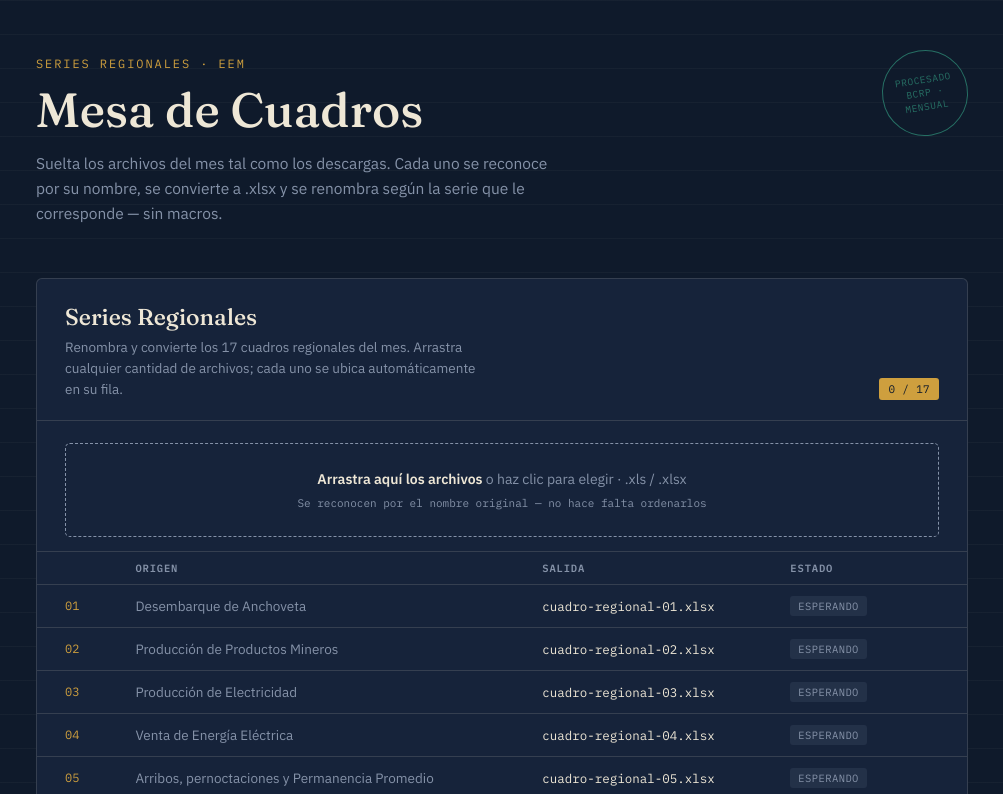
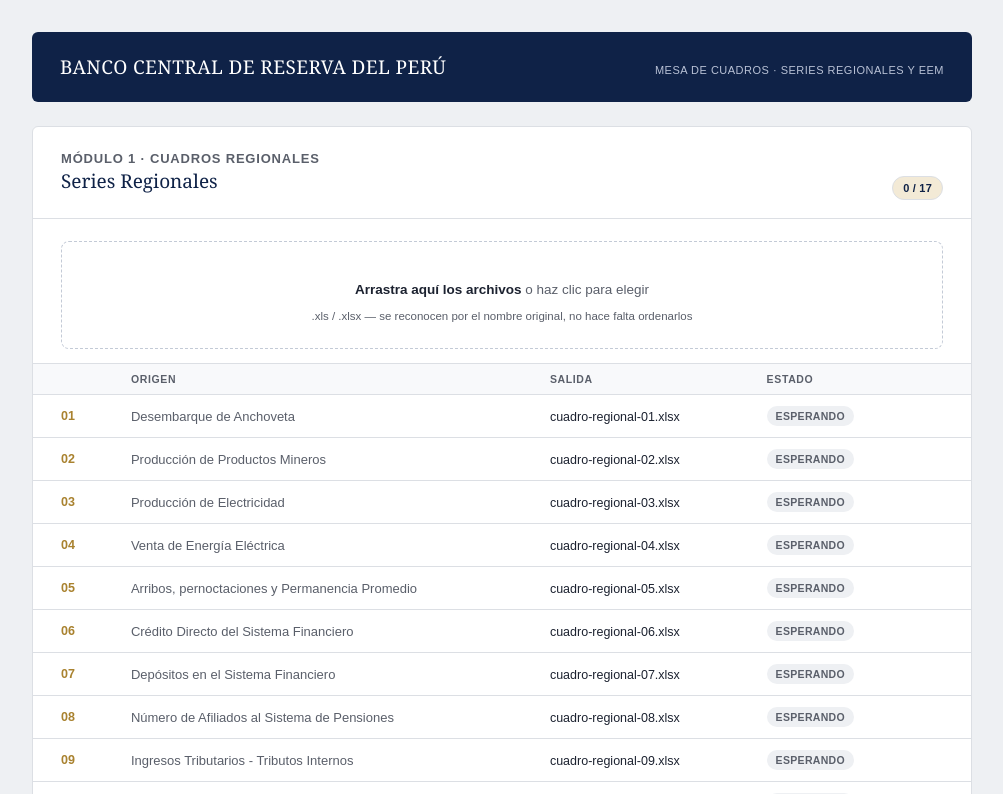
Before and after one commit to MgAsmat/bcrp-apps, a plain HTML site: page apps/mesa-de-cuadros.html in a window 1280 px wide. Shown: the top 794 px of the page, without its empty margins (138-1141 px from the left). Drawn offline with nearby package versions, Linux system fonts and the light colour scheme.

Commit message:
Update mesa-de-cuadros.html

```diff
--- a/apps/mesa-de-cuadros.html
+++ b/apps/mesa-de-cuadros.html
@@ -4,193 +4,167 @@
 <meta charset="UTF-8">
 <meta name="viewport" content="width=device-width, initial-scale=1.0">
 <title>Mesa de Cuadros — BCRP</title>
-<link rel="preconnect" href="https://fonts.googleapis.com">
-<link href="https://fonts.googleapis.com/css2?family=Fraunces:opsz,wght@9..144,400;9..144,500;9..144,600&family=IBM+Plex+Sans:wght@400;500;600&family=IBM+Plex+Mono:wght@400;500;600&display=swap" rel="stylesheet">
 <script src="https://cdnjs.cloudflare.com/ajax/libs/xlsx/0.18.5/xlsx.full.min.js"></script>
 <script src="https://cdnjs.cloudflare.com/ajax/libs/jszip/3.10.1/jszip.min.js"></script>
 <style>
   :root{
-    --ink:#0F1A2B;
-    --ink-2:#16233A;
-    --paper:#EEE7D6;
-    --paper-dim:#D9D0B8;
-    --slate:#8592A8;
-    --teal:#2E8C77;
-    --teal-dim:#1E5F51;
-    --gold:#CE9F3E;
-    --brick:#B85039;
-    --line: rgba(238,231,214,0.14);
+    --navy:#0f2247;
+    --navy-soft:#233a63;
+    --gold:#a9822f;
+    --gold-soft:#f3ead6;
+    --paper:#eef0f3;
+    --card:#ffffff;
+    --ink:#1c2230;
+    --ink-soft:#5a5f6a;
+    --line:#dcdfe4;
+    --ok-bg:#e4f5e9; --ok-fg:#1a7a3c;
+    --bad-bg:#fbe6e6; --bad-fg:#c62828;
   }
   *{box-sizing:border-box;}
-  html,body{margin:0;padding:0;}
   body{
-    background:
-      repeating-linear-gradient(180deg, rgba(238,231,214,0.035) 0px, rgba(238,231,214,0.035) 1px, transparent 1px, transparent 34px),
-      var(--ink);
-    color:var(--paper);
-    font-family:'IBM Plex Sans', sans-serif;
-    -webkit-font-smoothing:antialiased;
-    min-height:100vh;
+    margin:0; background:var(--paper); color:var(--ink);
+    font-family:Arial, Helvetica, sans-serif;
+    padding:32px 16px 64px;
   }
-  .wrap{max-width:980px;margin:0 auto;padding:56px 24px 90px;}
-  header{margin-bottom:52px;position:relative;}
-  .eyebrow{
-    font-family:'IBM Plex Mono',monospace;
-    font-size:12px;letter-spacing:.16em;text-transform:uppercase;
-    color:var(--gold);margin-bottom:14px;
+  .wrap{max-width:940px; margin:0 auto;}
+
+  .masthead{
+    background:var(--navy); color:#fff; padding:22px 28px; border-radius:6px;
+    display:flex; align-items:baseline; justify-content:space-between; flex-wrap:wrap; gap:6px;
+    margin-bottom:24px;
   }
-  h1{
-    font-family:'Fraunces',serif;
-    font-weight:500;
-    font-size:clamp(32px,5vw,48px);
-    line-height:1.05;
-    margin:0 0 16px;
-    color:var(--paper);
+  .masthead h1{
+    font-family:Georgia, 'Times New Roman', serif; font-weight:normal;
+    font-size:19px; letter-spacing:0.4px; margin:0;
   }
-  header p{
-    max-width:56ch;
-    color:var(--slate);
-    font-size:15.5px;
-    line-height:1.6;
-    margin:0;
-  }
-  .stamp{
-    position:absolute; top:-6px; right:0;
-    width:86px;height:86px;
-    border:1.5px solid var(--teal);
-    border-radius:50%;
-    display:flex;align-items:center;justify-content:center;
-    transform:rotate(-9deg);
-    font-family:'IBM Plex Mono',monospace;
-    font-size:9.5px;letter-spacing:.06em;text-transform:uppercase;
-    color:var(--teal);text-align:center;line-height:1.4;
-    opacity:.75;
-  }
-  @media (max-width:640px){ .stamp{display:none;} }
+  .masthead span{font-size:11px; color:#b9c2d6; letter-spacing:0.5px; text-transform:uppercase;}
 
   .module{
-    background:var(--ink-2);
+    background:var(--card);
     border:1px solid var(--line);
     border-radius:6px;
-    margin-bottom:36px;
+    margin-bottom:24px;
     overflow:hidden;
   }
   .module-head{
-    padding:24px 28px 20px;
+    padding:22px 28px 18px;
     border-bottom:1px solid var(--line);
     display:flex;justify-content:space-between;align-items:flex-end;gap:16px;flex-wrap:wrap;
   }
+  .step-label{
+    font-size:11px; letter-spacing:0.8px; text-transform:uppercase; color:var(--gold);
+    font-weight:bold; margin:0 0 6px;
+  }
   .module-head h2{
-    font-family:'Fraunces',serif;
-    font-weight:500;
-    font-size:23px;
+    font-family:Georgia, 'Times New Roman', serif;
+    font-weight:normal;
+    font-size:19px;
     margin:0 0 6px;
-    color:var(--paper);
+    color:var(--navy);
   }
-  .module-head p{margin:0;color:var(--slate);font-size:13.5px;max-width:52ch;line-height:1.55;}
+  .module-head p{margin:0;color:var(--ink-soft);font-size:13px;max-width:52ch;line-height:19px;}
   .module-badge{
-    font-family:'IBM Plex Mono',monospace;
-    font-size:11px;color:var(--ink);background:var(--gold);
-    padding:4px 9px;border-radius:3px;white-space:nowrap;
-    letter-spacing:.03em;
+    font-size:11px; font-weight:bold; color:var(--navy); background:var(--gold-soft);
+    border:1px solid var(--line);
+    padding:5px 10px;border-radius:20px;white-space:nowrap;
+    letter-spacing:.2px;
   }
 
   .dropzone{
     margin:22px 28px 6px;
-    border:1.5px dashed var(--slate);
-    border-radius:5px;
+    border:1.5px dashed #c3cad6;
+    border-radius:8px;
     padding:26px 20px;
     text-align:center;
     cursor:pointer;
     transition:border-color .15s, background .15s;
-    font-size:14px;
-    color:var(--slate);
+    font-size:13.5px;
+    color:var(--ink-soft);
   }
   .dropzone:hover, .dropzone.drag{
-    border-color:var(--teal);
-    background:rgba(46,140,119,0.08);
-    color:var(--paper);
+    border-color:var(--gold);
+    background:var(--gold-soft);
+    color:var(--ink);
   }
-  .dropzone strong{color:var(--paper);font-weight:600;}
+  .dropzone strong{color:var(--ink);font-weight:bold;}
   .dropzone input{display:none;}
-  .dz-hint{font-family:'IBM Plex Mono',monospace;font-size:11px;color:var(--slate);margin-top:8px;}
+  .dz-hint{font-size:11.5px;color:var(--ink-soft);margin-top:6px;}
 
   table{width:100%;border-collapse:collapse;margin-top:14px;}
   thead th{
     text-align:left;
-    font-family:'IBM Plex Mono',monospace;
-    font-size:10.5px;letter-spacing:.08em;text-transform:uppercase;
-    color:var(--slate);
+    font-size:10.5px;letter-spacing:.06em;text-transform:uppercase;
+    color:var(--ink-soft);
+    background:#f8f9fb;
     padding:9px 28px;
     border-top:1px solid var(--line);
     border-bottom:1px solid var(--line);
   }
   tbody td{
     padding:11px 28px;
-    font-size:13.5px;
+    font-size:13px;
     border-bottom:1px solid var(--line);
     vertical-align:middle;
   }
   tbody tr:last-child td{border-bottom:none;}
-  .col-n{font-family:'IBM Plex Mono',monospace;color:var(--gold);font-size:12px;width:28px;}
-  .col-src{color:var(--slate);}
-  .col-src .fname{font-family:'IBM Plex Mono',monospace;font-size:12.5px;color:var(--paper);display:block;margin-top:2px;}
+  .col-n{color:var(--gold);font-weight:bold;font-size:12.5px;width:28px;}
+  .col-src{color:var(--ink-soft);}
+  .col-src .fname{font-size:12.5px;color:var(--navy);font-weight:bold;display:block;margin-top:2px;}
   .col-out code{
-    font-family:'IBM Plex Mono',monospace;
-    font-size:12.5px;color:var(--paper);
+    font-family:Arial, Helvetica, sans-serif;
+    font-size:12.5px;color:var(--ink);background:none;
   }
   .badge{
     display:inline-flex;align-items:center;gap:5px;
-    font-family:'IBM Plex Mono',monospace;
-    font-size:10.5px;letter-spacing:.04em;text-transform:uppercase;
-    padding:3px 8px;border-radius:3px;
+    font-size:10.5px;letter-spacing:.03em;text-transform:uppercase;font-weight:bold;
+    padding:4px 9px;border-radius:20px;
   }
-  .badge.wait{color:var(--slate);background:rgba(133,146,168,0.12);}
-  .badge.ok{color:var(--teal);background:rgba(46,140,119,0.15);}
-  .badge.warn{color:var(--gold);background:rgba(206,159,62,0.15);}
+  .badge.wait{color:var(--ink-soft);background:#eef0f3;}
+  .badge.ok{color:var(--ok-fg);background:var(--ok-bg);}
+  .badge.warn{color:var(--gold);background:var(--gold-soft);}
   .dl-btn{
-    font-family:'IBM Plex Mono',monospace;
-    font-size:11.5px;
-    background:transparent;border:1px solid var(--teal-dim);color:var(--teal);
-    padding:5px 10px;border-radius:3px;cursor:pointer;
+    font-size:11.5px;font-weight:bold;
+    background:#fff;border:1px solid var(--navy);color:var(--navy);
+    padding:6px 12px;border-radius:5px;cursor:pointer;
   }
-  .dl-btn:hover{background:rgba(46,140,119,0.15);}
+  .dl-btn:hover{background:#f4f5f7;}
   select.reassign{
-    font-family:'IBM Plex Mono',monospace;
-    font-size:11.5px;
-    background:var(--ink);border:1px solid var(--slate);color:var(--paper);
-    padding:5px 6px;border-radius:3px;max-width:210px;
+    font-size:12px;
+    background:#fff;border:1px solid var(--line);color:var(--ink);
+    padding:6px 8px;border-radius:5px;max-width:210px;font-family:inherit;
   }
+  select.reassign:focus{outline:none;border-color:var(--gold);}
 
   .module-foot{
     display:flex;justify-content:space-between;align-items:center;
-    padding:18px 28px 24px;flex-wrap:wrap;gap:12px;
+    padding:18px 28px 22px;flex-wrap:wrap;gap:12px;
   }
-  .progress{font-family:'IBM Plex Mono',monospace;font-size:12px;color:var(--slate);}
-  .progress b{color:var(--paper);}
+  .progress{font-size:12px;color:var(--ink-soft);}
+  .progress b{color:var(--navy);font-family:Georgia, serif;font-size:14px;}
   .zip-btn{
-    font-family:'IBM Plex Mono',monospace;
-    font-size:12.5px;letter-spacing:.03em;
-    background:var(--teal);color:var(--ink);
-    border:none;padding:10px 18px;border-radius:4px;
-    cursor:pointer;font-weight:600;
+    font-size:12.5px;font-weight:bold;letter-spacing:.2px;
+    background:var(--navy);color:#fff;
+    border:none;padding:10px 18px;border-radius:5px;
+    cursor:pointer;
   }
-  .zip-btn:disabled{background:var(--slate);color:var(--ink-2);cursor:not-allowed;opacity:.5;}
-  .zip-btn:not(:disabled):hover{background:#38a68d;}
+  .zip-btn:disabled{background:#c3cad6;color:#fff;cursor:not-allowed;opacity:.7;}
+  .zip-btn:not(:disabled):hover{background:var(--navy-soft);}
 
   .extras-note{
     margin:0 28px 20px;
-    font-size:12.5px;color:var(--slate);
-    border-left:2px solid var(--gold);
-    padding:8px 14px;
-    background:rgba(206,159,62,0.06);
+    font-size:12.5px;color:var(--ink);
+    border-left:3px solid var(--gold);
+    padding:10px 14px;
+    background:var(--gold-soft);
+    border-radius:0 5px 5px 0;
   }
+  .extras-note strong{color:var(--navy);}
 
   footer{
-    text-align:center;color:var(--slate);font-size:12px;
-    font-family:'IBM Plex Mono',monospace;margin-top:40px;
+    text-align:center;color:var(--ink-soft);font-size:11.5px;
+    margin-top:32px;
   }
-  footer a{color:var(--teal);}
+  footer a{color:var(--gold);text-decoration:underline;}
 
   @media (max-width:700px){
     thead{display:none;}
@@ -203,26 +177,24 @@
 <body>
 <div class="wrap">
 
-  <header>
-    <div class="stamp">procesado<br>bcrp · mensual</div>
-    <div class="eyebrow">Series Regionales · EEM</div>
-    <h1>Mesa de Cuadros</h1>
-    <p>Suelta los archivos del mes tal como los descargas. Cada uno se reconoce por su nombre, se convierte a .xlsx y se renombra según la serie que le corresponde — sin macros.</p>
-  </header>
+  <div class="masthead">
+    <h1>BANCO CENTRAL DE RESERVA DEL PERÚ</h1>
+    <span>Mesa de Cuadros · Series Regionales y EEM</span>
+  </div>
 
   <!-- ============ MODULE 1: SERIES REGIONALES ============ -->
   <section class="module">
     <div class="module-head">
       <div>
+        <p class="step-label">Módulo 1 · Cuadros regionales</p>
         <h2>Series Regionales</h2>
-        <p>Renombra y convierte los 17 cuadros regionales del mes. Arrastra cualquier cantidad de archivos; cada uno se ubica automáticamente en su fila.</p>
       </div>
       <span class="module-badge" id="regional-count">0 / 17</span>
     </div>
 
     <div class="dropzone" id="dz-regional">
-      <strong>Arrastra aquí los archivos</strong> o haz clic para elegir · .xls / .xlsx
-      <div class="dz-hint">Se reconocen por el nombre original — no hace falta ordenarlos</div>
+      <p><strong>Arrastra aquí los archivos</strong> o haz clic para elegir</p>
+      <div class="dz-hint">.xls / .xlsx — se reconocen por el nombre original, no hace falta ordenarlos</div>
       <input type="file" id="input-regional" multiple accept=".xls,.xlsx">
     </div>
 
@@ -243,15 +215,15 @@
   <section class="module">
     <div class="module-head">
       <div>
+        <p class="step-label">Módulo 2 · Encuesta de Expectativas</p>
         <h2>EEM</h2>
-        <p>Extrae todas las hojas de los libros del mes y renombra las que tienen serie fija. Las hojas sin regla quedan al final para asignarlas a mano.</p>
       </div>
       <span class="module-badge" id="eem-count">0 / 8</span>
     </div>
 
     <div class="dropzone" id="dz-eem">
-      <strong>Arrastra aquí los libros del mes</strong> o haz clic para elegir · .xls / .xlsx
-      <div class="dz-hint">Normalmente: CuadroEEM_porZonas.xlsx y B-Resultados EEM-BCRP por Variables Macroeconómicas.xlsx</div>
+      <p><strong>Arrastra aquí los libros del mes</strong> o haz clic para elegir</p>
+      <div class="dz-hint">.xls / .xlsx — normalmente: CuadroEEM_porZonas.xlsx y B-Resultados EEM-BCRP por Variables Macroeconómicas.xlsx</div>
       <input type="file" id="input-eem" multiple accept=".xls,.xlsx">
     </div>
 
```
